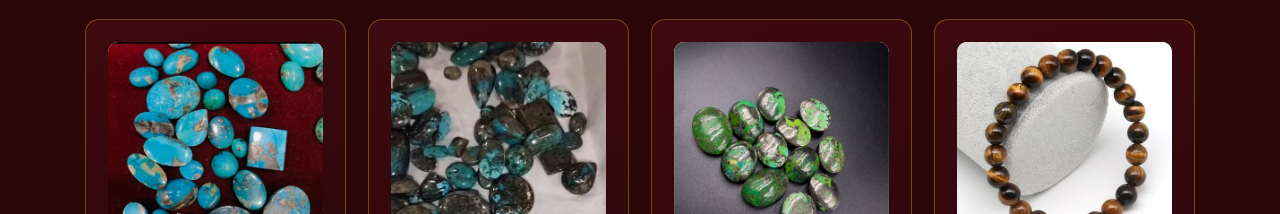
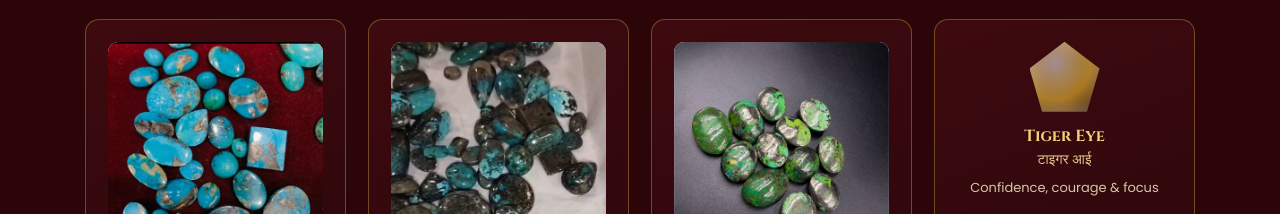
Before and after one commit to Vivek-tech-sawariyasethkreation/Vivek-tech-sawariyasethkreation.github.io, a plain HTML site: page index.html in a window 1280 px wide. Shown: the part 4946-5160 px from the top of the page. Drawn offline with Linux system fonts and the light colour scheme; a web font is replaced by a local one.

Commit message:
Add files via upload

```diff
--- a/index.html
+++ b/index.html
@@ -354,7 +354,8 @@ const GEMS=[
  {n:"Gomed (Hessonite)",h:"गोमेद",d:"Planet: Rahu",c:"#a8571f",img:"img/gem-gomed.jpg"},{n:"Cat's Eye",h:"लहसुनिया",d:"Planet: Ketu",c:"#b9a35a"},
  {n:"Turquoise (Firoza)",h:"फ़िरोज़ा",d:"Protection & good fortune",c:"#3cc2bd",img:"img/gem-turquoise-firoza.jpg"},
  {n:"Pyrite Irani Feroza",h:"ईरानी फ़िरोज़ा",d:"Iranian turquoise with pyrite",c:"#2f8f9a",img:"img/gem-pyrite-irani-feroza.jpg"},
- {n:"Green Pyrite Irani Feroza",h:"ईरानी फ़िरोज़ा",d:"Green Iranian turquoise with pyrite",c:"#2e8b3a",img:"img/gem-green-pyrite-irani-feroza.jpg"}
+ {n:"Green Pyrite Irani Feroza",h:"ईरानी फ़िरोज़ा",d:"Green Iranian turquoise with pyrite",c:"#2e8b3a",img:"img/gem-green-pyrite-irani-feroza.jpg"},
+ {n:"Tiger Eye",h:"टाइगर आई",d:"Confidence, courage & focus",c:"#a8761f"}
 ].map(g=>({...g,cat:"Gemstones",ratti:1}));
 const slug=x=>x.toLowerCase().replace(/[^a-z0-9]+/g,'-').replace(/^-|-$/g,'');
 /* [category, details, name suffix, [names]] – photo file = img/<name-as-slug>.jpg */
```
